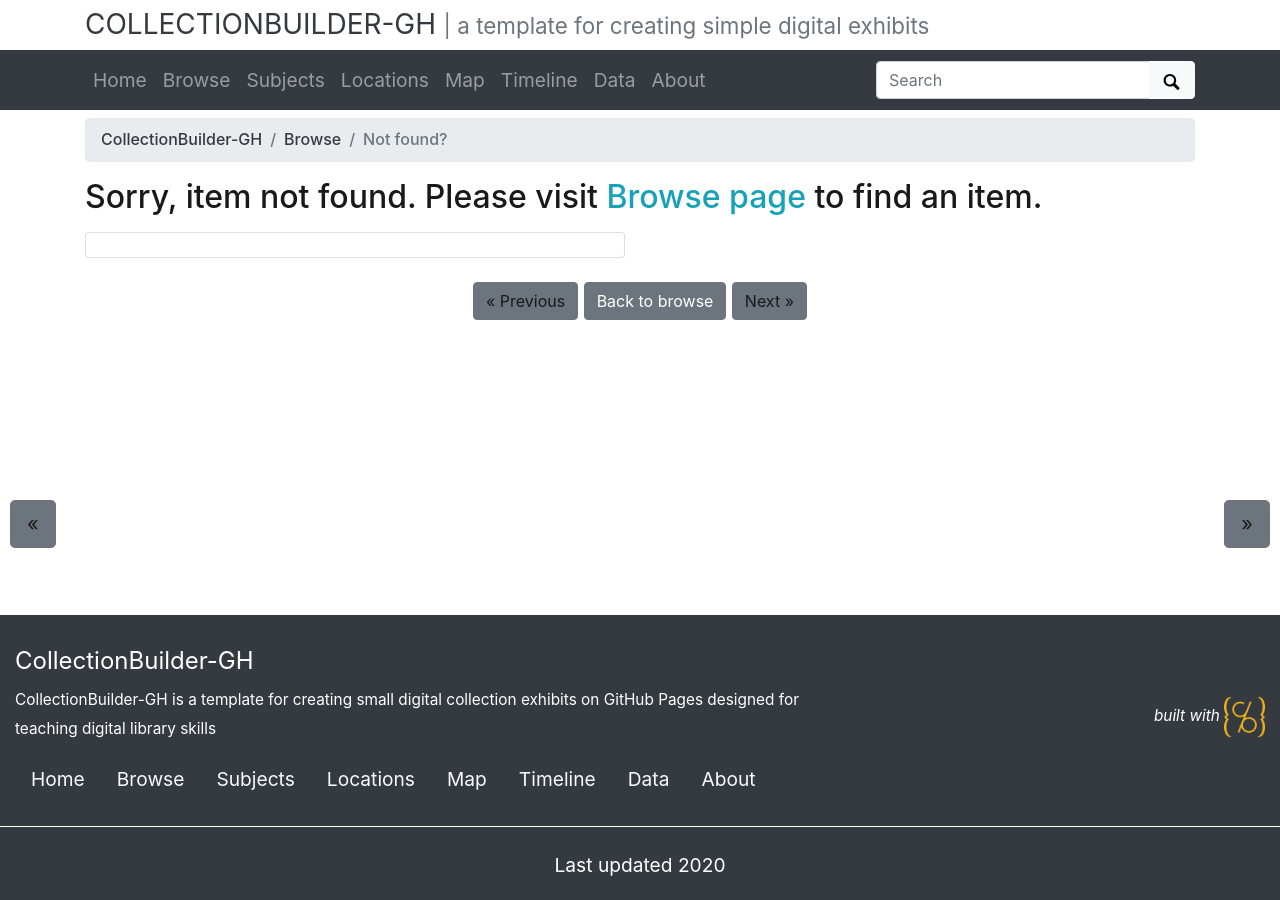
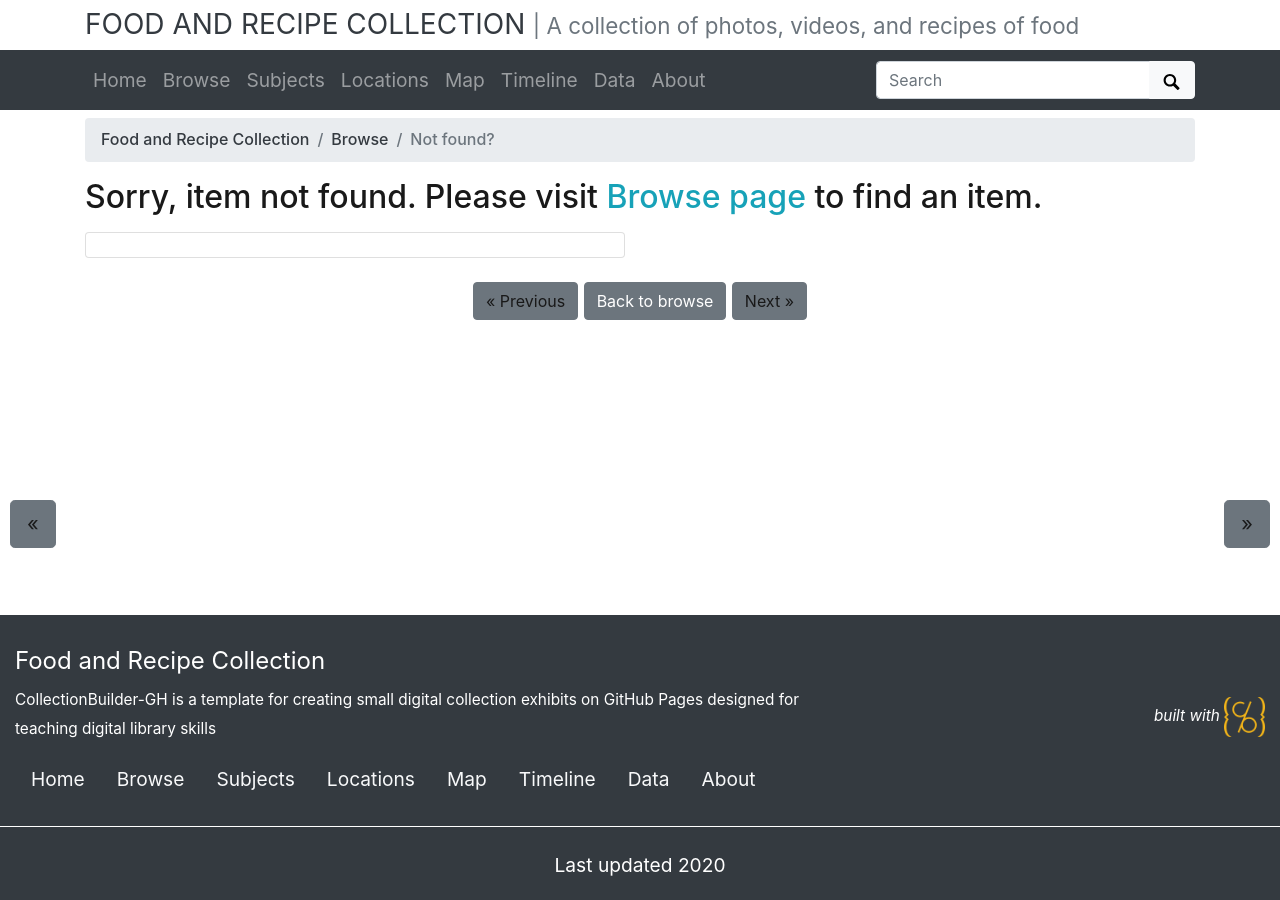
Before and after one commit to vneblitt/food-collection, a Jekyll site: the page built from pages/item.md, in a window 1280 px wide. Built offline with Jekyll 4.4.1, drawn with Linux system fonts in a browser that asks for light colours.

Commit message:
Edited the URL variables and site settings

```diff
--- a/_config.yml
+++ b/_config.yml
@@ -8,19 +8,19 @@
 # URL VARIABLES
 #
 # url is your gh-pages base, following the pattern: username.github.io
-url: https://collectionbuilder.github.io
+url: https://vneblitt.github.io/
 # baseurl is your github repository's name prefixed with a /
-baseurl: /collectionbuilder-gh
+baseurl: /food-collection
 # location of code, the full url to your github repository
-source-code: https://github.com/CollectionBuilder/collectionbuilder-gh
+source-code: https://github.com/vneblitt/food-collection
 
 ##########
 # SITE SETTINGS
 #
 # title of site appears in banner
-title: CollectionBuilder-GH
+title: Food and Recipe Collection
 # tagline, a short phrase that will appear throughout the site in the top banner
-tagline: a template for creating simple digital exhibits
+tagline: A collection of photos, videos, and recipes of food
 # description appears in meta tags and other locations
 # this description might appear in search result lists, keep around 160 characters max
 description: "CollectionBuilder-GH is a template for creating small digital collection exhibits on GitHub Pages designed for teaching digital library skills"
```
